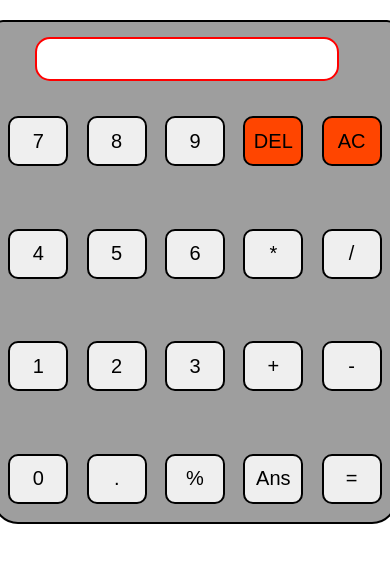
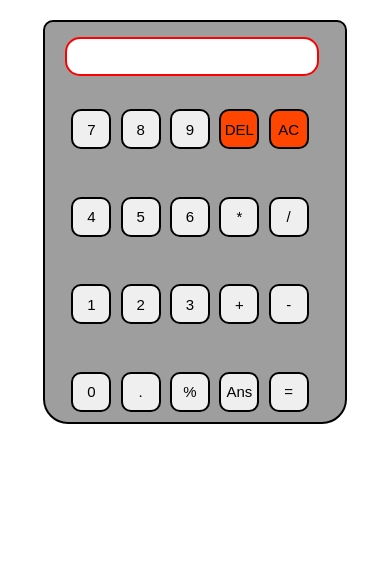
Before and after one commit to pratiksijapati/Calculator, a plain HTML site: page index.html in a window 390 px wide. Drawn offline with Linux system fonts and the light colour scheme.

Commit message:
responsive css added.

```diff
--- a/style.css
+++ b/style.css
@@ -60,3 +60,48 @@ body{
 .box5{
     background-color: orangered;
 }
+@media(max-width: 600px){
+    .calc-main {
+    height: 400px;
+    width: 300px;
+    border: 2px solid black;
+    margin-top: 20px;
+    /* display: flex; */
+    justify-content: center;
+    border-top-left-radius: 10px;
+    border-top-right-radius: 10px;
+    border-bottom-right-radius: 25px;
+    border-bottom-left-radius: 25px;
+    background-color: #9E9E9E;
+}
+.box {
+    height: 40px;
+    width: 40px;
+    border: 2px solid black;
+    align-items: center;
+    justify-content: center;
+    display: flex;
+    font-size: 15px;
+    border-radius: 10px;
+    margin: 3px;
+}
+.numbers {
+    height: 350px;
+    width: 250px;
+    /* border: 2px solid black; */
+    margin-left: 20px;
+    margin-top: 30px;
+    display: flex;
+    justify-content: space-evenly;
+    flex-wrap: wrap;
+}
+input {
+    height: 35px;
+    width: 250px;
+    margin-top: 15px;
+    border-radius: 15px;
+    margin-left: 20px;
+    border: 2px solid red;
+    font-size: 20px;
+}
+}
```
